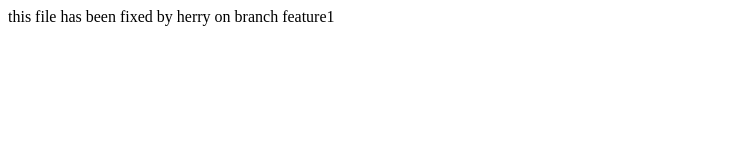
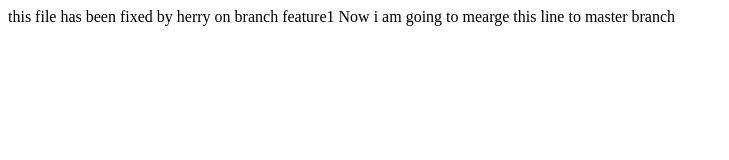
Before and after one commit to anujlogic/demo_html_git-connect, a plain HTML site: page index.html in a window 1280 px wide. Shown: the whole page, without its empty margins (0-729 px from the left). Drawn offline with Linux system fonts and the light colour scheme.

Commit message:
merage index file code to master brnach

```diff
--- a/index.html
+++ b/index.html
@@ -7,5 +7,7 @@ this file has been fixed by herry on branch feature1
     <meta name="viewport" content="width=device-width, initial-scale=1.0">
     <title>Document</title>
 </head>
-<body></body>
+<body>
+    Now i am going to mearge this line to master branch
+</body>
 </html>
```
